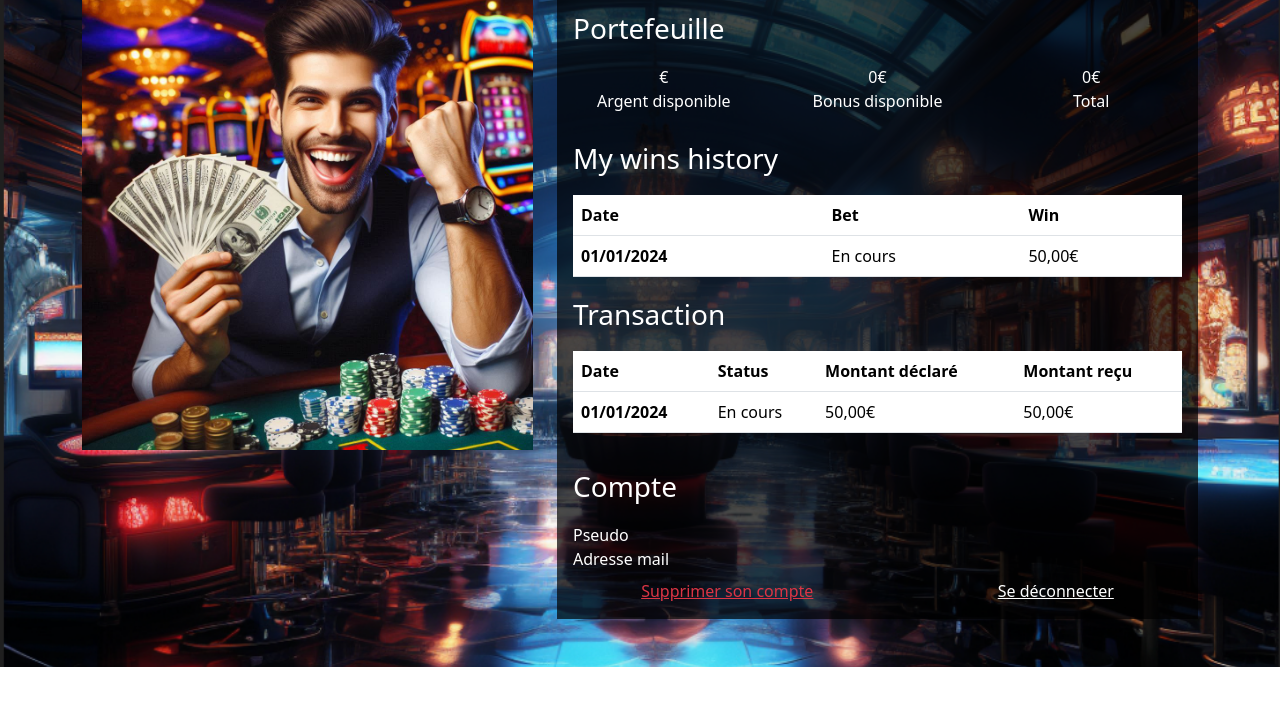
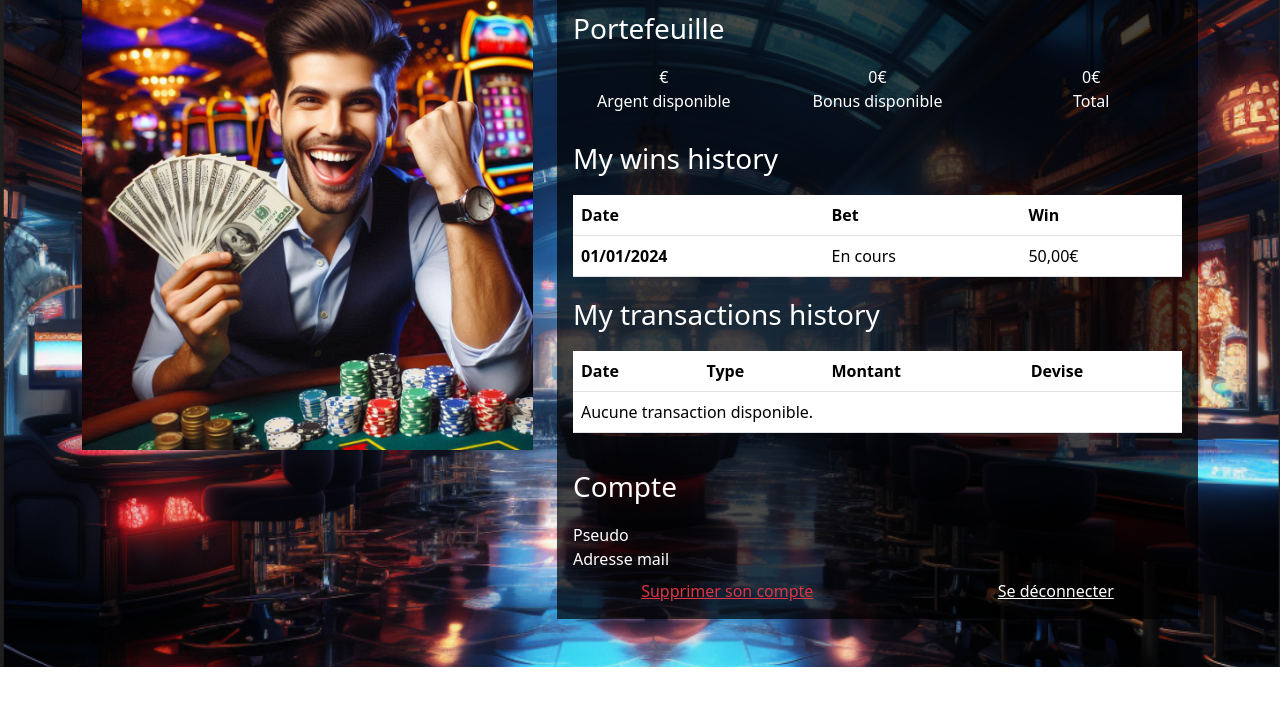
Before and after one commit to MaxWinDev/MaxWin, a Symfony app: template templates/profil/profil.html.twig in a window 1280 px wide. Shown: the part 81-787 px from the top of the page. Run offline with Twig, Linux system fonts and the light colour scheme; the template is opened without the code that fills it, so the values that code supplies are empty; some libraries are stand-ins or nearby versions.

Commit message:
:lipstick: add: transactions logs history in user profile

```diff
--- a/src/Controller/ProfilController.php
+++ b/src/Controller/ProfilController.php
@@ -23,12 +23,14 @@ class ProfilController extends AbstractController
 
         if ($user) {
             $userWins = $user->getWins();
+            $userTransactions = $user->getTransactions();
         }
 
 
         return $this->render('profil/profil.html.twig', [
             'user' => $user,
             'userWins' => $userWins,
+            'transactions' => $userTransactions
         ]);
     }
 }
--- a/templates/profil/profil.html.twig
+++ b/templates/profil/profil.html.twig
@@ -9,12 +9,9 @@
     <script src="{{ asset('styles/bootstrap.bundle.min.js') }}"></script>
 {% endblock %}
 
-
 {% block body %}
     {% include 'header.html.twig' with {'user': user} %}
-	<div
-		class="page">
-
+    <div class="page">
         <section>
             <div class="container text-white main-container">
                 <h1>
@@ -25,11 +22,8 @@
                 </h1>
                 <div class="row gx-4 mt-3">
                     <div class="col-5">
-						<div class="p-O text-center">
+                        <div class="p-0 text-center">
                             <img class="w-100" src="{{ asset('image/homme-casino.jpeg') }}">
-							<div
-								class="fs-5 mt-3">
-							</div>
                         </div>
                     </div>
                     <div class="col-7">
@@ -74,26 +68,31 @@
                                                 </tr>
                                             </tbody>
                                         </table>
-										<span class="fs-3">Transaction</span>
+                                        <span class="fs-3"> My transactions history</span>
                                         <table class="table mt-3">
                                             <thead>
                                                 <tr>
                                                     <th scope="col">Date</th>
-													<th scope="col">Status</th>
-													<th scope="col">Montant déclaré</th>
-													<th scope="col">Montant reçu</th>
+                                                    <th scope="col">Type</th>
+                                                    <th scope="col">Montant</th>
+                                                    <th scope="col">Devise</th>
                                                 </tr>
                                             </thead>
                                             <tbody>
+                                                {% for transaction in transactions %}
                                                     <tr>
-													<th>01/01/2024</th>
-													<td>En cours</td>
-													<td>50,00€</td>
-													<td>50,00€</td>
+                                                        <th>{{ transaction.date|date('d/m/Y') }}</th>
+                                                        <td>{{ transaction.type }}</td>
+                                                        <td>{{ transaction.amount }}€</td>
+                                                        <td>{{ transaction.currency }}</td>
                                                     </tr>
+                                                {% else %}
+                                                    <tr>
+                                                        <td colspan="4">Aucune transaction disponible.</td>
+                                                    </tr>
+                                                {% endfor %}
                                             </tbody>
                                         </table>
-
                                     </div>
                                 </div>
                                 <div class="col-12">
```
Lines whose indentation alone changed are shown as unchanged.
